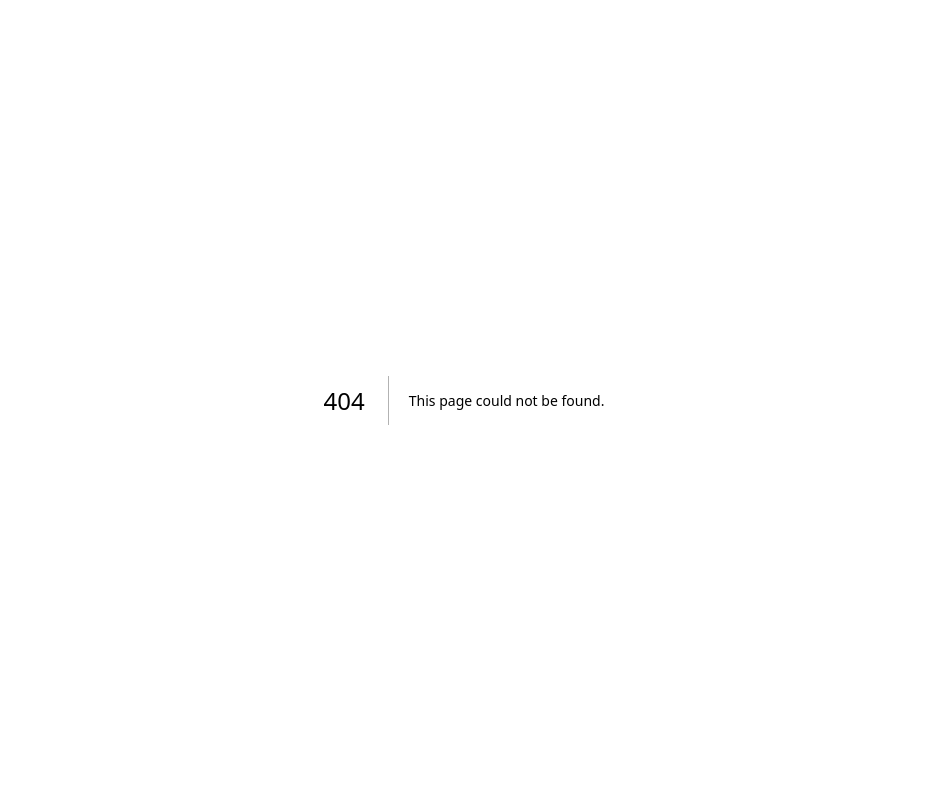
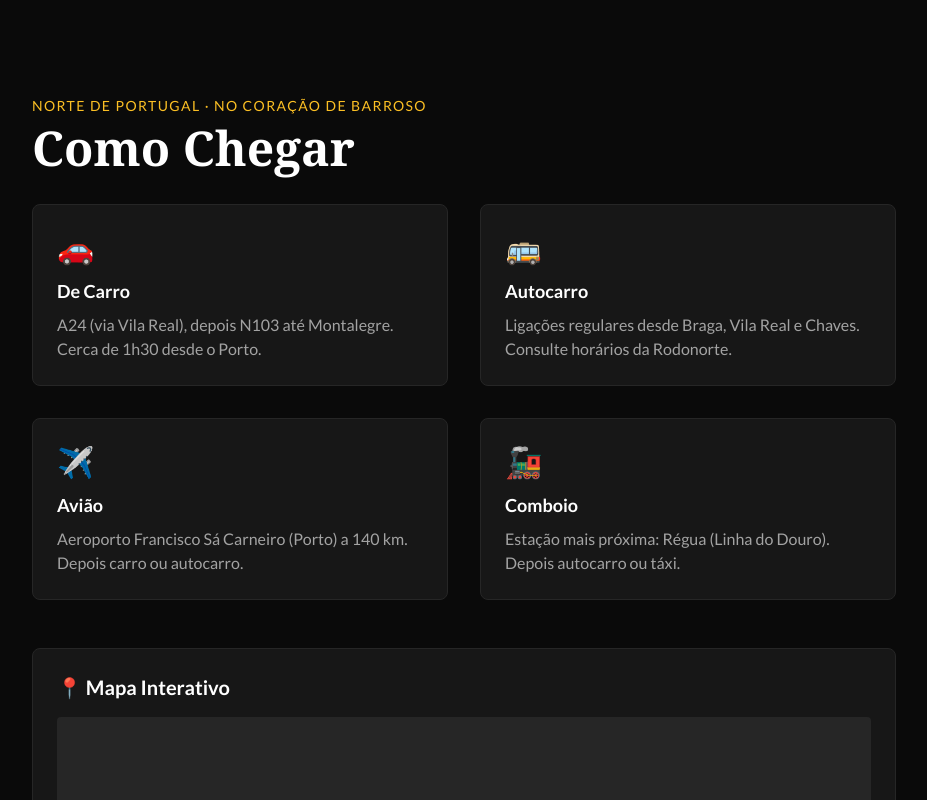
Before and after one commit to pedrosimao11/montalegre-guide, a Next.js app: page /como-chegar in a window 1280 px wide. Before the commit this address had no page. Shown: the top 800 px of the page, without its empty margins (176-1103 px from the left). Built offline with nearby package versions, Linux system fonts and the light colour scheme; a web font is replaced by a local one.

Commit message:
Rename app/como chegar to app/como-chegar/page.tsx

```diff
--- /dev/null
+++ b/app/como-chegar/page.tsx
@@ -0,0 +1,56 @@
+export default function ComoChegarPage() {
+  return (
+    <main className="min-h-screen bg-neutral-950 text-white">
+      <div className="max-w-4xl mx-auto px-4 py-24">
+        <p className="text-amber-400 text-sm uppercase tracking-widest mb-2">
+          Norte de Portugal · No Coração de Barroso
+        </p>
+        <h1 className="text-4xl md:text-5xl font-serif font-bold mb-8">
+          Como Chegar
+        </h1>
+
+        <div className="grid grid-cols-1 md:grid-cols-2 gap-8 mb-12">
+          <RotaCard
+            icone="🚗"
+            titulo="De Carro"
+            descricao="A24 (via Vila Real), depois N103 até Montalegre. Cerca de 1h30 desde o Porto."
+          />
+          <RotaCard
+            icone="🚌"
+            titulo="Autocarro"
+            descricao="Ligações regulares desde Braga, Vila Real e Chaves. Consulte horários da Rodonorte."
+          />
+          <RotaCard
+            icone="✈️"
+            titulo="Avião"
+            descricao="Aeroporto Francisco Sá Carneiro (Porto) a 140 km. Depois carro ou autocarro."
+          />
+          <RotaCard
+            icone="🚂"
+            titulo="Comboio"
+            descricao="Estação mais próxima: Régua (Linha do Douro). Depois autocarro ou táxi."
+          />
+        </div>
+
+        <div className="bg-neutral-900 border border-neutral-800 rounded-lg p-6">
+          <h2 className="text-xl font-semibold mb-4">📍 Mapa Interativo</h2>
+          <div className="aspect-video bg-neutral-800 rounded flex items-center justify-center text-neutral-500">
+            {/* Substitua por um iframe do Google Maps quando tiver */}
+            <p>Mapa será carregado aqui</p>
+            <p className="text-sm mt-2">Coordenadas: 41.8237° N, 7.7975° W</p>
+          </div>
+        </div>
+      </div>
+    </main>
+  );
+}
+
+function RotaCard({ icone, titulo, descricao }: { icone: string; titulo: string; descricao: string }) {
+  return (
+    <div className="bg-neutral-900 border border-neutral-800 rounded-lg p-6 hover:border-amber-500/30 transition-colors">
+      <span className="text-3xl">{icone}</span>
+      <h3 className="text-lg font-semibold mt-3 mb-2">{titulo}</h3>
+      <p className="text-neutral-400">{descricao}</p>
+    </div>
+  );
+}
```
